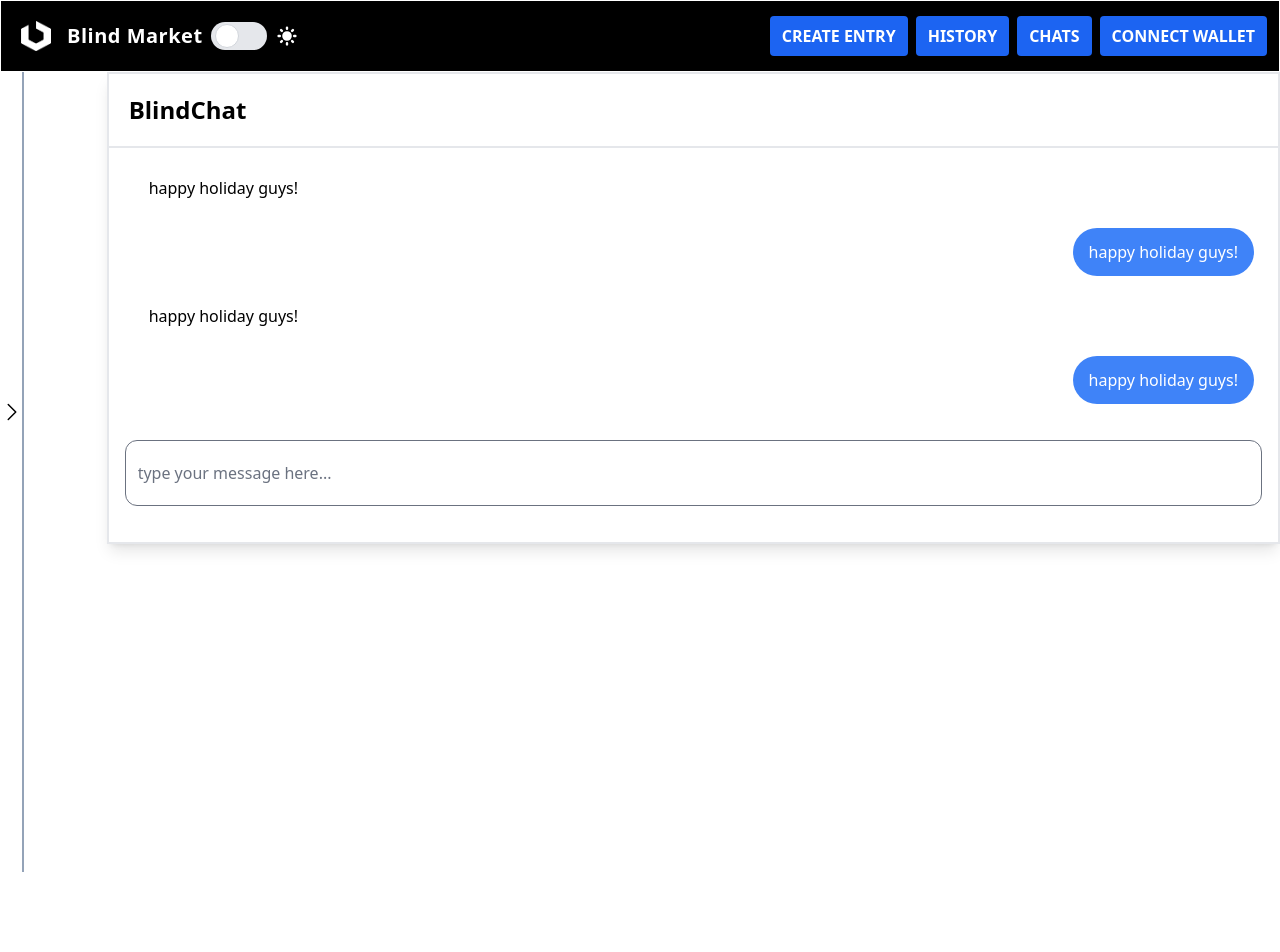
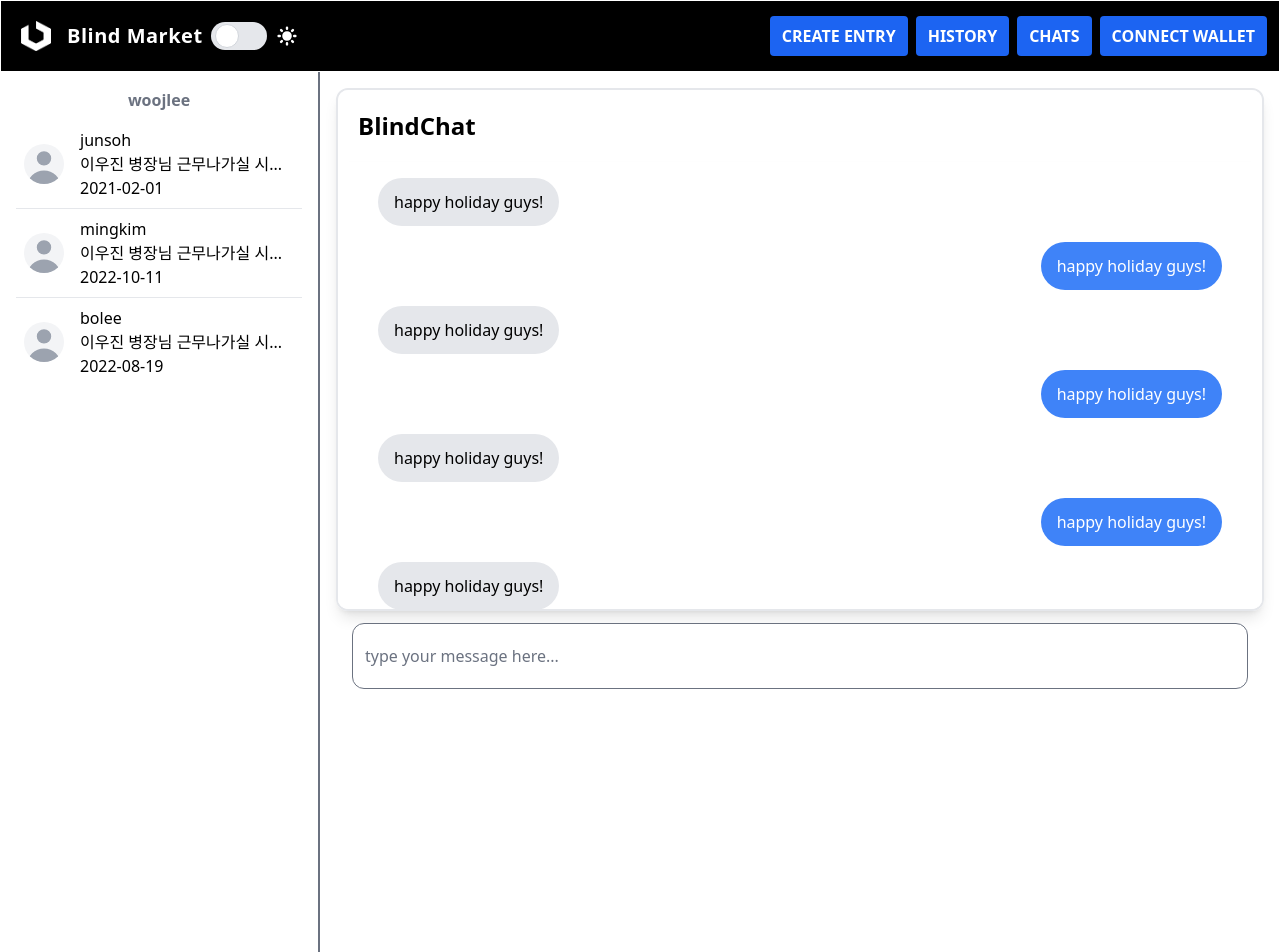
Before and after one commit to Blind-Market/blind-market-frontend, a Next.js app: page /chat in a window 1280 px wide. Shown: the top 952 px of the page. Before the commit the page ends 872 px from the top, so only its background shows below. Built offline with nearby package versions, Linux system fonts and the light colour scheme.

Commit message:
Blind Market Frontend
Add chat.ts for query chat api.
Add component Chatroom.tsx

```diff
--- /dev/null
+++ b/components/Chatroom.tsx
@@ -0,0 +1,70 @@
+import React from "react";
+
+const Chatroom = React.memo(function Chatroom() {
+	return (
+		<>
+			<div className="block bg-white dark:bg-blind_market mx-auto my-auto shadow-lg border-2 overflow-scroll h-full rounded-xl">
+				<div className="py-5 flex justify-between items-center bg-white rounded-xl mx-auto px-5">
+					<div className="font-semibold text-2xl text-black">BlindChat</div>
+				</div>
+				<div className=" bg-white dark:bg-blind_market mx-auto my-auto shadow-lg px-4 overflow-scroll h-full">
+					<div className="container bg-white dark:bg-blind_market w-full mx-auto my-auto p-4">
+						<div className="w-full grid grid-flow-row gap-4 overflow-scroll">
+							<div className="ml-2 py-3 px-4 bg-gray-200  rounded-br-3xl rounded-tr-3xl rounded-tl-3xl rounded-bl-3xl text-black w-fit">
+								happy holiday guys!
+							</div>
+							<div className="mr-2 ml-auto py-3 px-4 bg-blue-500 rounded-br-3xl rounded-tr-3xl rounded-tl-3xl rounded-bl-3xl text-white w-fit">
+								happy holiday guys!
+							</div>
+							<div className="ml-2 py-3 px-4 bg-gray-200 rounded-br-3xl rounded-tr-3xl rounded-tl-3xl rounded-bl-3xl text-black w-fit">
+								happy holiday guys!
+							</div>
+							<div className="mr-2 ml-auto py-3 px-4 bg-blue-500 rounded-br-3xl rounded-tr-3xl rounded-tl-3xl rounded-bl-3xl text-white w-fit">
+								happy holiday guys!
+							</div>
+							<div className="ml-2 py-3 px-4 bg-gray-200 rounded-br-3xl rounded-tr-3xl rounded-tl-3xl rounded-bl-3xl text-black w-fit">
+								happy holiday guys!
+							</div>
+							<div className="mr-2 ml-auto py-3 px-4 bg-blue-500 rounded-br-3xl rounded-tr-3xl rounded-tl-3xl rounded-bl-3xl text-white w-fit">
+								happy holiday guys!
+							</div>
+							<div className="ml-2 py-3 px-4 bg-gray-200 rounded-br-3xl rounded-tr-3xl rounded-tl-3xl rounded-bl-3xl text-black w-fit">
+								happy holiday guys!
+							</div>
+							<div className="mr-2 ml-auto py-3 px-4 bg-blue-500 rounded-br-3xl rounded-tr-3xl rounded-tl-3xl rounded-bl-3xl text-white w-fit">
+								happy holiday guys!
+							</div>
+							<div className="ml-2 py-3 px-4 bg-gray-200 rounded-br-3xl rounded-tr-3xl rounded-tl-3xl rounded-bl-3xl text-black w-fit">
+								happy holiday guys!
+							</div>
+							<div className="mr-2 ml-auto py-3 px-4 bg-blue-500 rounded-br-3xl rounded-tr-3xl rounded-tl-3xl rounded-bl-3xl text-white w-fit">
+								happy holiday guys!
+							</div>
+							<div className="ml-2 py-3 px-4 bg-gray-200 rounded-br-3xl rounded-tr-3xl rounded-tl-3xl rounded-bl-3xl text-black w-fit">
+								happy holiday guys!
+							</div>
+							<div className="mr-2 ml-auto py-3 px-4 bg-blue-500 rounded-br-3xl rounded-tr-3xl rounded-tl-3xl rounded-bl-3xl text-white w-fit">
+								happy holiday guys!
+							</div>
+							<div className="ml-2 py-3 px-4 bg-gray-200 rounded-br-3xl rounded-tr-3xl rounded-tl-3xl rounded-bl-3xl text-black w-fit">
+								happy holiday guys!
+							</div>
+							<div className="mr-2 ml-auto py-3 px-4 bg-blue-500 rounded-br-3xl rounded-tr-3xl rounded-tl-3xl rounded-bl-3xl text-white w-fit">
+								happy holiday guys!
+							</div>
+						</div>
+					</div>
+				</div>
+			</div>
+			<div className="py-3 px-4 my-auto mx-auto">
+				<input
+					className="w-full bg-white dark:bg-blind_market py-5 px-3 rounded-xl"
+					type="text"
+					placeholder="type your message here..."
+				/>
+			</div>
+		</>
+	);
+});
+
+export default Chatroom;
--- a/components/OpponentCard.tsx
+++ b/components/OpponentCard.tsx
@@ -1,8 +1,13 @@
+import StoreAPI from "../lib/store";
+
 function OpponentCard({ opponent }: IOpponent | any) {
+	const { setOpponent } = StoreAPI.useChatRoom((state) => ({
+		setOpponent: state.setOpponent,
+	}));
 	return (
 		<button
 			className="flex flex-col w-full bg-transparent p-2 text-justify text-black dark:text-white"
-      onClick={() => console.log(opponent.nickname)}
+			onClick={() => setOpponent(opponent.nickname)}
 		>
 			<div className="w-full bg-transparent text-white flex flex-col">
 				<div className="flex gap-4 my-auto top-1/2 bottom-auto">
--- a/global.d.ts
+++ b/global.d.ts
@@ -52,4 +52,9 @@ export declare global {
 		innerHeight: number;
 		setWindowSize: (innerWidth: number, innerHeight: number) => void;
 	}
+
+	interface IChatRoom {
+		OpponentNickname: string;
+		setOpponent: (nickname: string) => void;
 	}
+}
--- a/lib/item.ts
+++ b/lib/item.ts
@@ -30,7 +30,7 @@ const deleteItem = async () => {};
 
 const searchItemsByCondition = async () => {};
 
-const setLikeItem = async (cid: any, account: any) =>
+const setLikeItem = (cid: any, account: any) =>
 	axios
 		.post(`/item/${cid}/starred`, {
 			headers: { Address: account },
@@ -38,7 +38,7 @@ const setLikeItem = async (cid: any, account: any) =>
 		.then((res) => res.data.success)
 		.catch((err) => console.log(err));
 
-const setUnlikeItem = async (cid: any, account: any) =>
+const setUnlikeItem = (cid: any, account: any) =>
 	axios
 		.delete(`/item/${cid}/unstarred`, {
 			headers: { Address: account },
--- a/lib/store.ts
+++ b/lib/store.ts
@@ -23,10 +23,18 @@ const useWindowSize = create<IWindowSize>((set) => ({
 	},
 }));
 
+const useChatRoom = create<IChatRoom>((set) => ({
+	OpponentNickname: "",
+	setOpponent: (nickname) => {
+		set((state) => ({ OpponentNickname: nickname }));
+	},
+}));
+
 const StoreAPI = {
 	useCategory,
 	useAuth,
 	useWindowSize,
+	useChatRoom,
 };
 
 export default StoreAPI;
--- a/pages/chat.tsx
+++ b/pages/chat.tsx
@@ -1,14 +1,21 @@
 import React, { useEffect, useState } from "react";
 import shallow from "zustand/shallow";
 import Body from "../components/Body";
+import Chatroom from "../components/Chatroom";
 import OpponentCard from "../components/OpponentCard";
 import StoreAPI from "../lib/store";
 import { useAccount } from "../lib/web3";
 
 const Chat = React.memo(function Chat() {
 	const account = useAccount();
+	const [drawerStatus, setDrawerStatus] = useState(false);
+	const { opponentNickname } = StoreAPI.useChatRoom(
+		(state) => ({
+			opponentNickname: state.OpponentNickname,
+		}),
+		shallow
+	);
 
-  const [drawerStatus, setDrawerStatus] = useState(false);
 	const nickname = "woojlee";
 
 	const { innerWidth, innerHeight, setWindowSize } = StoreAPI.useWindowSize(
@@ -21,8 +28,16 @@ const Chat = React.memo(function Chat() {
 	);
 
 	useEffect(() => {
+		function handleWindowResize() {
 			const { innerWidth, innerHeight } = window;
 			setWindowSize(innerWidth, innerHeight);
+		}
+		window.addEventListener("resize", handleWindowResize);
+		handleWindowResize();
+
+		return () => {
+			window.removeEventListener("resize", handleWindowResize);
+		};
 	}, []);
 
 	const opponent1: IOpponent = {
@@ -44,6 +59,29 @@ const Chat = React.memo(function Chat() {
 	var opList = [opponent1, opponent2, opponent3];
 
 	return (
+		<>
+			{innerWidth > 860 ? (
+				<div className="w-full h-full bg-white dark:bg-blind_market text-center flex">
+					<div className="left-0 right-auto h-full w-fit">
+						<div
+							className="z-50 h-full p-4 overflow-y-auto bg-white w-80 dark:bg-blind_market border-r-2 border-gray-500"
+							tabIndex={-1}
+						>
+							<p className="inline-flex items-center mb-2 text-base font-semibold text-gray-500 dark:text-gray-400">
+								{nickname}
+							</p>
+							<ul className="divide-y divide-gray-200 dark:divide-gray-700">
+								{opList.map((value, index) => (
+									<OpponentCard opponent={value} key={index} />
+								))}
+							</ul>
+						</div>
+					</div>
+					<div className="bg-white dark:bg-blind_market w-full h-1/2 mx-auto p-4">
+						<Chatroom />
+					</div>
+				</div>
+			) : (
 				<div className="w-full h-full bg-white dark:bg-blind_market text-center grid grid-flow-col grid-cols-12">
 					<div className="left-0 right-auto h-full w-fit col-start-1 col-end-1">
 						{drawerStatus ? (
@@ -107,7 +145,9 @@ const Chat = React.memo(function Chat() {
 					<div className="bg-white dark:bg-blind_market w-full h-full min-h-screen col-start-2 col-end-13">
 						<div className="container bg-white dark:bg-blind_market mx-auto my-auto shadow-lg border-2">
 							<div className="px-5 py-5 flex justify-between items-center bg-white border-b-2">
-            <div className="font-semibold text-2xl text-black">BlindChat</div>
+								<div className="font-semibold text-2xl text-black">
+									BlindChat
+								</div>
 							</div>
 							<div className="container bg-white dark:bg-blind_market w-full h-full mx-auto my-auto p-4 min-h-full">
 								<div className="w-full h-full grid grid-flow-row gap-4">
@@ -135,6 +175,8 @@ const Chat = React.memo(function Chat() {
 						</div>
 					</div>
 				</div>
+			)}
+		</>
 	);
 });
 
```
Also changed, not shown: lib/chat.ts (added, +17 -0 lines). Lines whose indentation alone changed are shown as unchanged.
